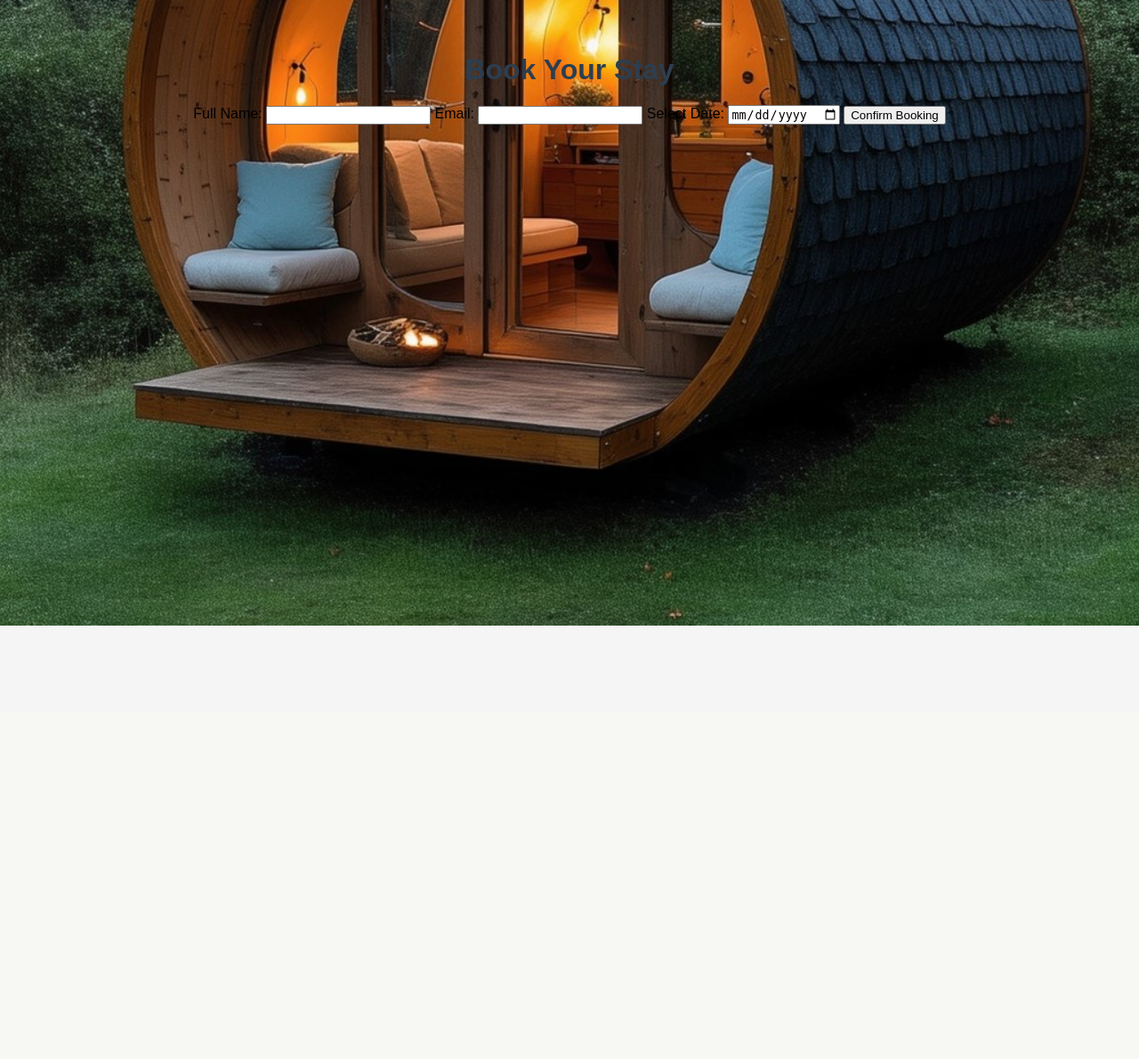
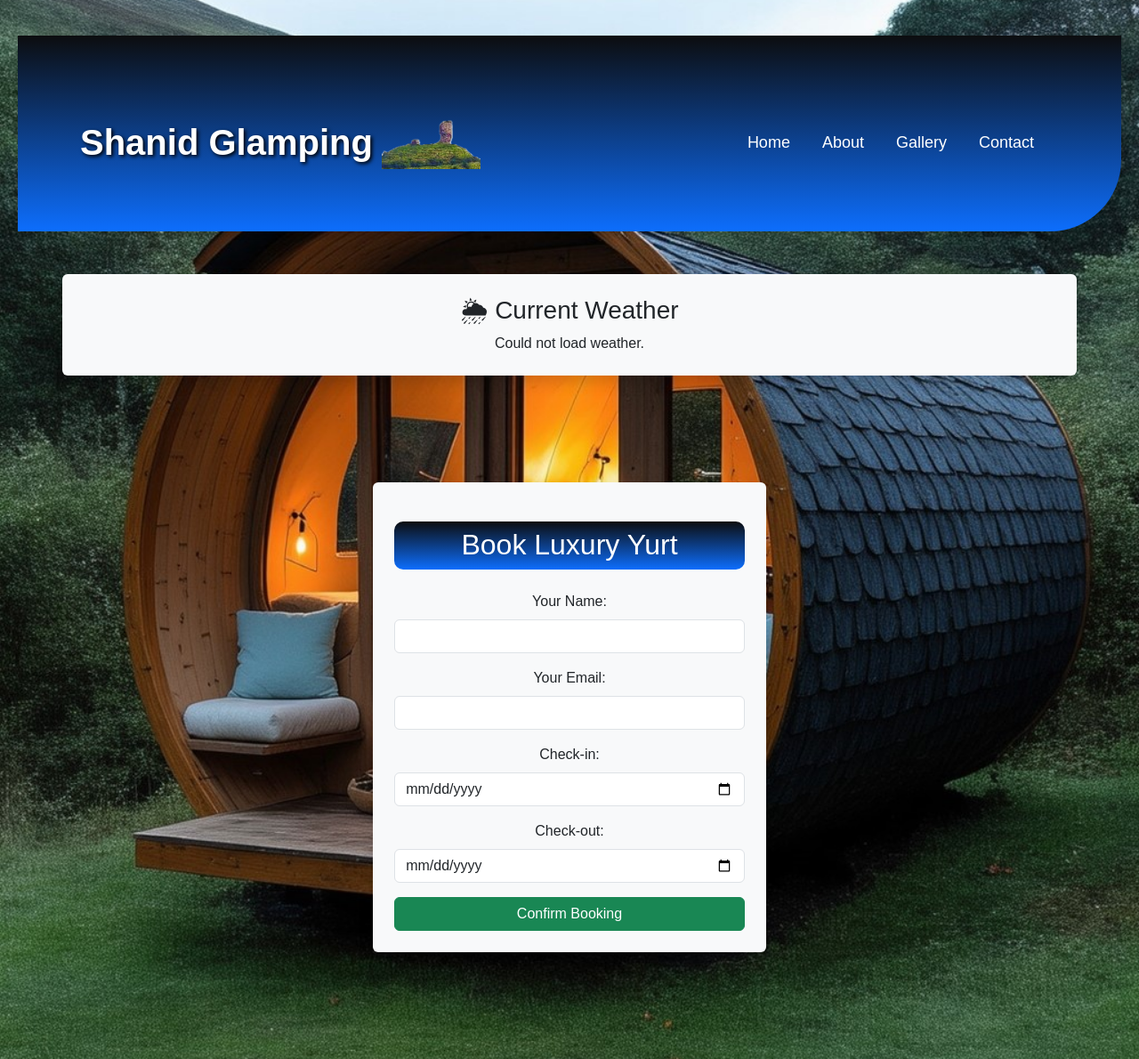
Before and after one commit to aruttle/assignment-module-3, a Flask app: page /book/1 in a window 1280 px wide. Shown: the whole page at 89% size. Before the commit the page ends 703 px from the top, so only its background shows below. Run offline with Flask 3, Linux system fonts and the light colour scheme.

Commit message:
Add new images to the gallery and update the CSS for better layout Fixed Swipper bug Updated the contact form format Started working on the booking form

```diff
--- a/app.py
+++ b/app.py
@@ -49,12 +49,18 @@ def book(acc_id):
     if request.method == "POST":
         name = request.form["name"]
         email = request.form["email"]
-        acc["available"] = False  # Mark as booked
-        print(f"Booking confirmed: {acc['name']} for {name} ({email})")
+        start_date = request.form["start_date"]
+        end_date = request.form["end_date"]
+
+        # Log or process the booking
+        print(f"Booking confirmed: {acc['name']} for {name} ({email}) from {start_date} to {end_date}")
+
+        acc["available"] = False  # Mark as booked (simulation)
         return redirect(url_for("home"))
 
     return render_template("booking.html", accommodation=acc)
 
 
+
 if __name__ == "__main__":
     app.run(debug=True, port=8080)
--- a/static/css/style.css
+++ b/static/css/style.css
@@ -156,3 +156,16 @@
     margin-top: 0;
     padding-top: 0;
 }
+
+.swiper-slide img {
+    height: 500px;
+    /* width: auto;             */
+    /* object-fit: cover;       */
+    border-radius: 10px;
+  }
+
+  #contactForm {
+    /* max-width: 900px; */
+    /* width: 400px;
+    margin: 0 auto;  */
+  }
--- a/templates/base.html
+++ b/templates/base.html
@@ -41,6 +41,7 @@
     <script src="https://cdn.jsdelivr.net/npm/bootstrap@5.3.3/dist/js/bootstrap.bundle.min.js"></script>
     <script src="{{ url_for('static', filename='js/script.js') }}"></script>
     <script src="{{ url_for('static', filename='js/api.js') }}"></script>
+    <script src="https://cdn.jsdelivr.net/npm/swiper@10/swiper-bundle.min.js"></script>
     <script src="{{ url_for('static', filename='js/gallery.js') }}"></script>
 </body>
 </html>
--- a/templates/booking.html
+++ b/templates/booking.html
@@ -1,30 +1,35 @@
-<!DOCTYPE html>
-<html lang="en">
-<head>
-    <meta charset="UTF-8">
-    <meta name="viewport" content="width=device-width, initial-scale=1.0">
-    <title>Booking Confirmation</title>
-    <link rel="stylesheet" href="{{ url_for('static', filename='css/style.css') }}">
-</head>
-<body>
-    {% if success %}
-        <h1>Booking Confirmed! 🎉</h1>
-        <p>Thank you, {{ name }}! Your stay is booked for {{ date }}.</p>
-        <a href="{{ url_for('home') }}">Return Home</a>
-    {% else %}
-        <h1>Book Your Stay</h1>
-        <form method="POST">
-            <label for="name">Full Name:</label>
-            <input type="text" name="name" required>
+{% extends "base.html" %}
 
-            <label for="email">Email:</label>
-            <input type="email" name="email" required>
+{% block title %}Book {{ accommodation.name }}{% endblock %}
 
-            <label for="date">Select Date:</label>
-            <input type="date" name="date" required>
+{% block content %}
+<div class="container d-flex justify-content-center">
+  <div class="col-md-6 col-lg-5 bg-light p-4 rounded shadow">
+    <h2 class="mb-4 text-center">Book {{ accommodation.name }}</h2>
+    <form method="POST" action="{{ url_for('book', acc_id=accommodation.id) }}">
 
-            <button type="submit">Confirm Booking</button>
-        </form>
-    {% endif %}
-</body>
-</html>
+      <div class="mb-3">
+        <label for="name" class="form-label">Your Name:</label>
+        <input type="text" id="name" name="name" class="form-control" required>
+      </div>
+
+      <div class="mb-3">
+        <label for="email" class="form-label">Your Email:</label>
+        <input type="email" id="email" name="email" class="form-control" required>
+      </div>
+
+      <div class="mb-3">
+        <label for="start_date" class="form-label">Check-in:</label>
+        <input type="date" id="start_date" name="start_date" class="form-control" required>
+      </div>
+
+      <div class="mb-3">
+        <label for="end_date" class="form-label">Check-out:</label>
+        <input type="date" id="end_date" name="end_date" class="form-control" required>
+      </div>
+
+      <button type="submit" class="btn btn-success w-100">Confirm Booking</button>
+    </form>
+  </div>
+</div>
+{% endblock %}
```
Also changed, not shown: templates/contact.html (+14 -21 lines), templates/gallery.html (+20 -3 lines), static/images/gallery4.jpg (added), static/images/gallery5.jpg (added), static/images/gallery6.jpg (added), static/images/gallery7.jpg (added), static/images/gallery8.jpg (added), static/images/gallery9.jpg (added).
